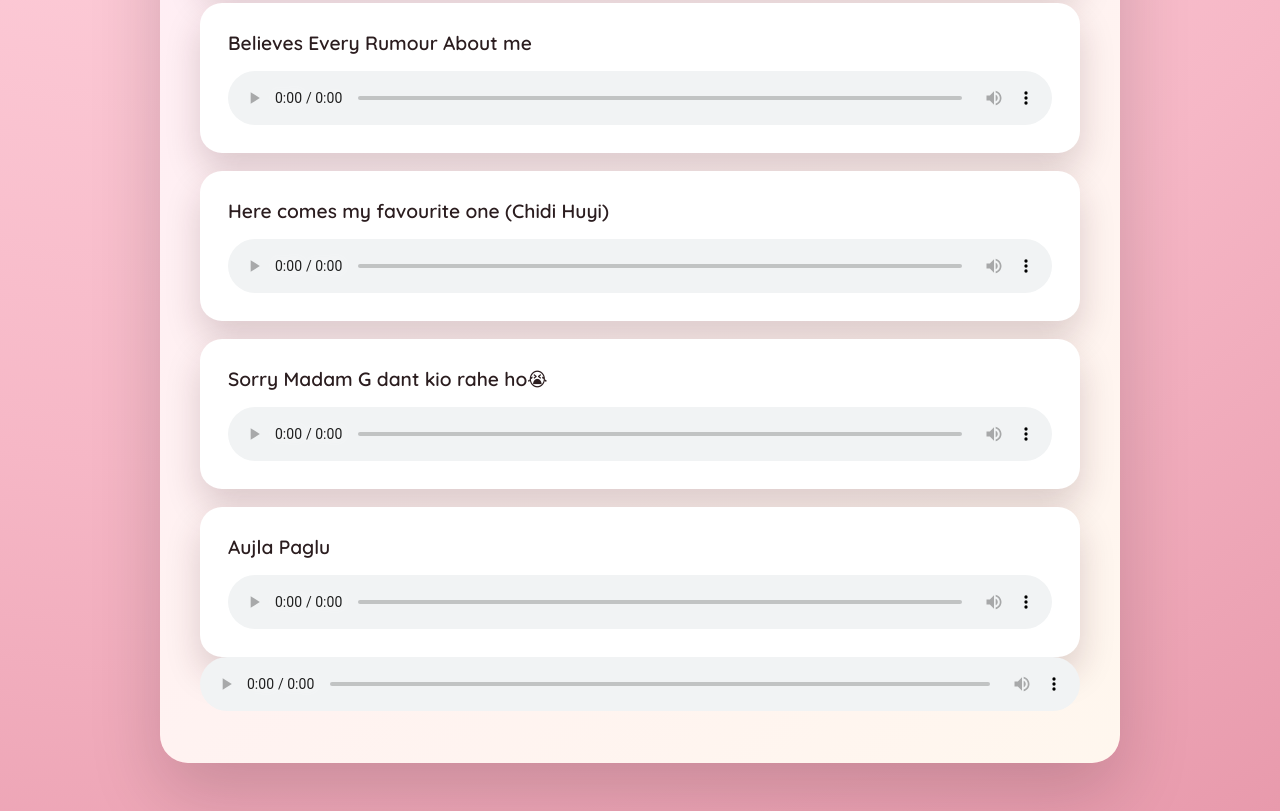
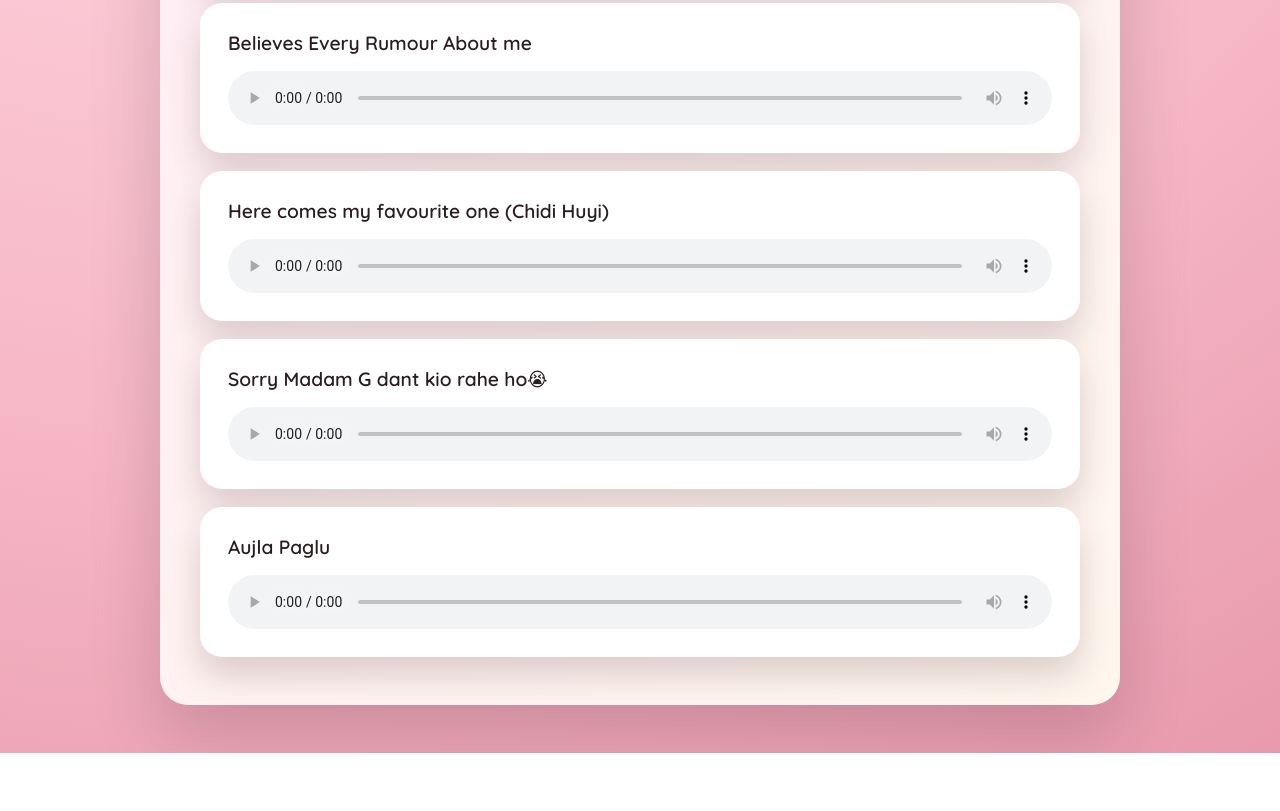
Before and after one commit to bhathalygg/Her, a plain HTML site: page 2.html in a window 1280 px wide. Shown: the part 1407-2218 px from the top of the page. After the commit the page ends 2160 px from the top, so only its background shows below. Drawn offline with nearby package versions, Linux system fonts and the light colour scheme.

Commit message:
Clean up HTML structure and formatting
Removed extra HTML elements and fixed formatting issues.

```diff
--- a/2.html
+++ b/2.html
@@ -213,10 +213,6 @@
                 Your browser does not support the audio element.
             </audio>
         </section>
-        <audio controls>
-    <source src="Ja soja.mp3" type="audio/mpeg">
-    Your browser does not support audio.
-</audio>
     </main>
 </body>
 </html>
```
